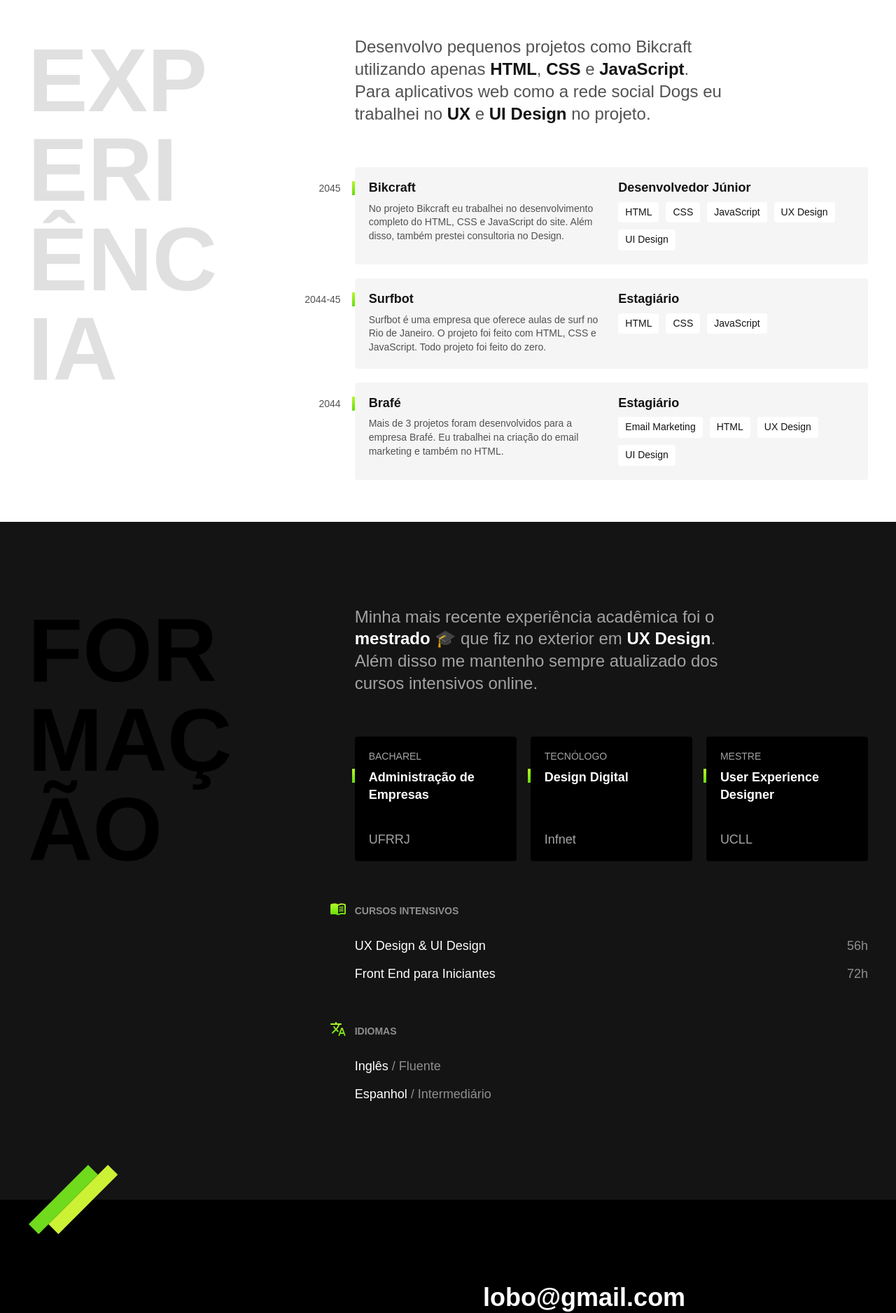
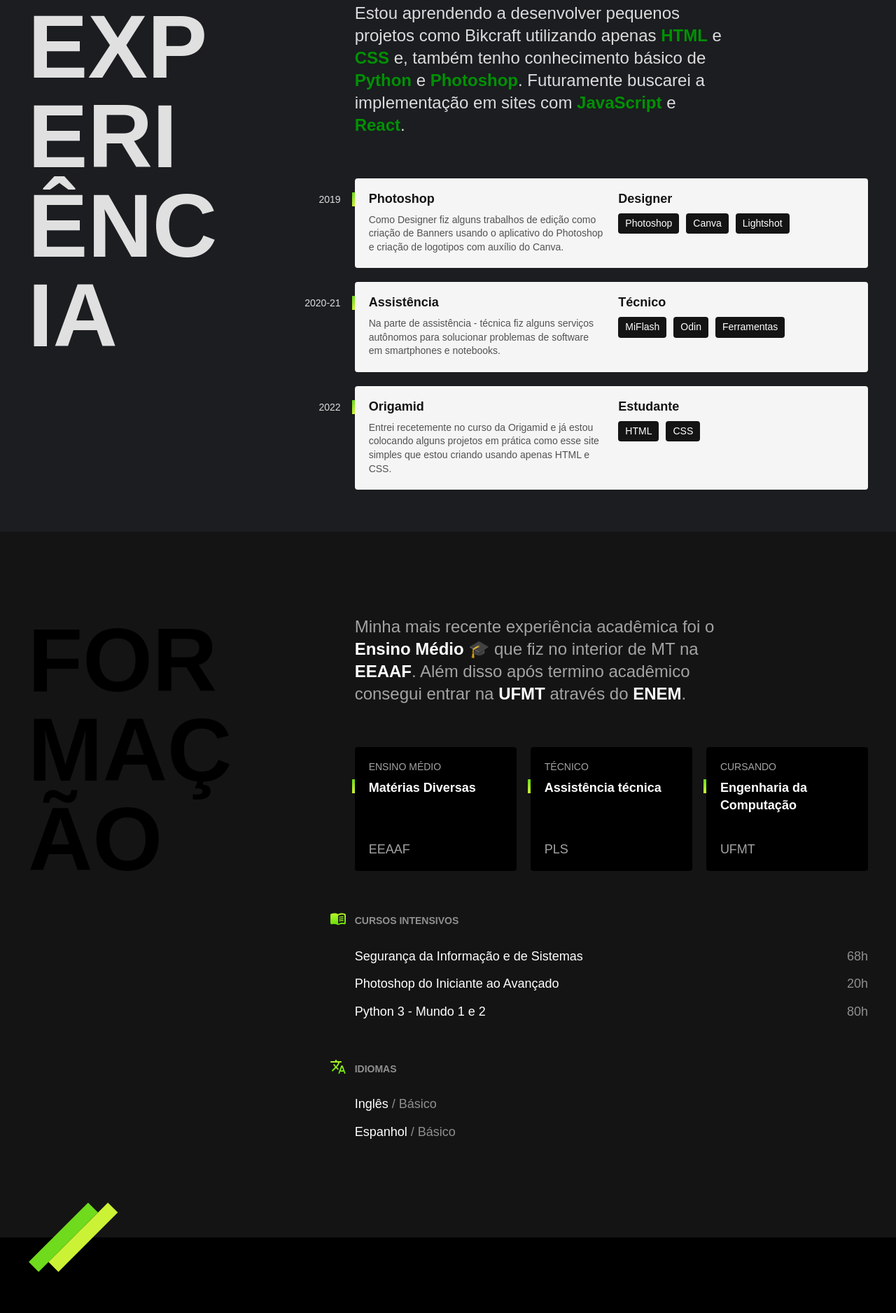
Before and after one commit to Ronald-Ca/primeiro-portifolio, a plain HTML site: page index.html in a window 1280 px wide. Shown: the part 712-2589 px from the top of the page at 70% size. Drawn offline with Linux system fonts and the light colour scheme.

Commit message:
portifólio personalizado do meu jeito

```diff
--- a/css/experiencia.css
+++ b/css/experiencia.css
@@ -16,11 +16,11 @@
   line-height: 1.33;
   max-width: 40ch;
   margin-bottom: 60px;
-  color: #525252;
+  color: #dcdcdc;
 }
 
 .experiencia-texto strong {
-  color: #141414;
+  color: #009104;
 }
 
 .empresa {
@@ -39,7 +39,7 @@
   display: block;
   width: 4px;
   height: 20px;
-  background: linear-gradient(#b6f829, #67dd0a);
+  background: linear-gradient(#70da1c, #ccf235);
   position: absolute;
   top: 20px;
   left: -4px;
@@ -51,7 +51,7 @@
   left: -100px;
   text-align: right;
   width: 80px;
-  color: #525252;
+  color: #dcdcdc;
   font-size: 0.875rem;
 }
 
@@ -59,6 +59,7 @@
   font-size: 1.125rem;
   line-height: 1.1;
   font-weight: bold;
+  color: #141414;
 }
 
 .empresa-texto {
@@ -78,7 +79,7 @@
   font-size: 0.875rem;
   line-height: 1.4;
   border-radius: 4px;
-  background: #fff;
+  background: #141414;
   padding: 5px 10px;
 }
 
@@ -88,7 +89,7 @@
     gap: 40px;
   }
   .experiencia .subtitulo {
-    color: #141414;
+    color: #009104;
   }
   .empresa-ano {
     position: initial;
--- a/css/formacao.css
+++ b/css/formacao.css
@@ -76,7 +76,7 @@
   display: block;
   width: 4px;
   height: 20px;
-  background: linear-gradient(#b6f829, #67dd0a);
+  background: linear-gradient(#70da1c, #ccf235);
   position: absolute;
   left: -24px;
 }
--- a/css/global.css
+++ b/css/global.css
@@ -1,7 +1,8 @@
 body {
   font-family: "Fira Sans", Arial, sans-serif;
   margin: 0px;
-  color: #141414;
+  color: #ffffff;
+  background: #1b1d20;
 }
 
 h1,
--- a/css/header.css
+++ b/css/header.css
@@ -5,6 +5,10 @@
   display: flex;
   justify-content: space-between;
   align-items: center;
+}
+
+.header img {
+  filter: invert(100%);
 }
 
 .header .header-menu {
@@ -15,12 +19,20 @@
 }
 
 .header-menu a {
-  font-size: 1.125rem;
+  font-size: 1.1rem;
   text-decoration: none;
   line-height: 1.3;
   padding: 10px 20px;
-  color: #141414;
+  color: #ffffff;
   display: block;
+  border: 0.125rem solid;
+  border-image: linear-gradient(90deg, #70da1c, #ccf235 100%) 1;
+  background-origin: border-box;
+  background-clip: content-box, border-box;
+}
+
+.header-menu a:hover {
+  background: linear-gradient(90deg, #70da1c, #ccf235 100%);
 }
 
 @media (max-width: 800px) {
@@ -29,8 +41,11 @@
     gap: 40px;
     padding: 20px;
   }
+  .header img {
+    filter: invert(100%);
+  }
   .header a {
-    background: #f5f5f5;
+    background: #1b1d20;
     border-radius: 4px;
   }
 }
--- a/css/introducao.css
+++ b/css/introducao.css
@@ -28,8 +28,8 @@
 }
 
 .introducao p {
-  font-size: 1.5rem;
-  color: #525252;
+  font-size: 1.4rem;
+  color: #dcdcdc;
 }
 
 @media (max-width: 1000px) {
--- a/index.html
+++ b/index.html
@@ -4,7 +4,7 @@
 <head>
   <meta charset="UTF-8">
   <meta name="viewport" content="width=device-width, initial-scale=1.0">
-  <title>Lobo - Desenvolvedor e Designer</title>
+  <title>DEV - Desenvolvedor e Designer</title>
   <link rel="stylesheet" href="./css/style.css">
   <meta name="description" content="Desenvolvedor Front End & Designer
   Localizado no Rio de Janeiro.">
@@ -12,7 +12,7 @@
 
 <body>
   <header class="header">
-    <img src="./img/marca.svg" alt="Lobo" width="104" height="38">
+    <img src="./img/icone.svg" alt="Dev" width="104" height="38">
     <nav>
       <ul class="header-menu">
         <li><a href="#experiencia">Experiência</a></li>
@@ -23,54 +23,50 @@
   </header>
 
   <main class="introducao">
-    <img src="./img/perfil.jpg" alt="Lobo Cinza" width="360" height="520">
+    <img src="./img/intro-img.svg" alt="Lobo Cinza" width="512" height="512">
     <div>
-      <h1>Desenvolvedor<br> Front End &<br> UX/UI Designer</h1>
-      <p>Localizado no Rio de Janeiro ⛱️</p>
+      <h1>Desenvolvedor<br> Front End &<br> Designer</h1>
+      <p>Localizado no Mato Grosso 🐆</p>
     </div>
   </main>
 
   <section class="experiencia" id="experiencia" aria-label="Experiência">
     <h2 class="subtitulo">Experiência</h2>
     <div>
-      <p class="experiencia-texto">Desenvolvo pequenos projetos como Bikcraft utilizando apenas <strong>HTML</strong>, <strong>CSS</strong> e <strong>JavaScript</strong>. Para aplicativos web como a rede social Dogs eu trabalhei no <strong>UX</strong> e <strong>UI Design</strong> no projeto.</p>
+      <p class="experiencia-texto">Estou aprendendo a desenvolver pequenos projetos como Bikcraft utilizando apenas <strong>HTML</strong> e <strong>CSS</strong> e, também tenho conhecimento básico de <strong>Python</strong> e <strong>Photoshop</strong>. Futuramente buscarei a implementação em sites com <strong>JavaScript</strong> e <strong>React</strong>.</p>
 
       <div class="empresa">
-        <span class="empresa-ano">2045</span>
-        <h3 class="empresa-titulo">Bikcraft</h3>
-        <span class="empresa-titulo">Desenvolvedor Júnior</span>
-        <p class="empresa-texto">No projeto Bikcraft eu trabalhei no desenvolvimento completo do HTML, CSS e JavaScript do site. Além disso, também prestei consultoria no Design.</p>
+        <span class="empresa-ano">2019</span>
+        <h3 class="empresa-titulo">Photoshop</h3>
+        <span class="empresa-titulo">Designer</span>
+        <p class="empresa-texto">Como Designer fiz alguns trabalhos de edição como criação de Banners usando o aplicativo do Photoshop e criação de logotipos com auxílio do Canva.</p>
         <ul class="empresa-habilidades">
-          <li>HTML</li>
-          <li>CSS</li>
-          <li>JavaScript</li>
-          <li>UX Design</li>
-          <li>UI Design</li>
+          <li>Photoshop</li>
+          <li>Canva</li>
+          <li>Lightshot</li>
         </ul>
       </div>
 
       <div class="empresa">
-        <span class="empresa-ano">2044-45</span>
-        <h3 class="empresa-titulo">Surfbot</h3>
-        <span class="empresa-titulo">Estagiário</span>
-        <p class="empresa-texto">Surfbot é uma empresa que oferece aulas de surf no Rio de Janeiro. O projeto foi feito com HTML, CSS e JavaScript. Todo projeto foi feito do zero.</p>
+        <span class="empresa-ano">2020-21</span>
+        <h3 class="empresa-titulo">Assistência</h3>
+        <span class="empresa-titulo">Técnico</span>
+        <p class="empresa-texto">Na parte de assistência - técnica fiz alguns serviços autônomos para solucionar problemas de software em smartphones e notebooks.</p>
         <ul class="empresa-habilidades">
-          <li>HTML</li>
-          <li>CSS</li>
-          <li>JavaScript</li>
+          <li>MiFlash</li>
+          <li>Odin</li>
+          <li>Ferramentas</li>
         </ul>
       </div>
 
       <div class="empresa">
-        <span class="empresa-ano">2044</span>
-        <h3 class="empresa-titulo">Brafé</h3>
-        <span class="empresa-titulo">Estagiário</span>
-        <p class="empresa-texto">Mais de 3 projetos foram desenvolvidos para a empresa Brafé. Eu trabalhei na criação do email marketing e também no HTML.</p>
+        <span class="empresa-ano">2022</span>
+        <h3 class="empresa-titulo">Origamid</h3>
+        <span class="empresa-titulo">Estudante</span>
+        <p class="empresa-texto">Entrei recetemente no curso da Origamid e já estou colocando alguns projetos em prática como esse site simples que estou criando usando apenas HTML e CSS.</p>
         <ul class="empresa-habilidades">
-          <li>Email Marketing</li>
           <li>HTML</li>
-          <li>UX Design</li>
-          <li>UI Design</li>
+          <li>CSS</li>
         </ul>
       </div>
 
@@ -83,24 +79,24 @@
 
       <div>
         <p class="formacao-texto">
-          Minha mais recente experiência acadêmica foi o <strong>mestrado 🎓</strong> que fiz no exterior em <strong>UX Design</strong>. Além disso me mantenho sempre atualizado dos cursos intensivos online.
+          Minha mais recente experiência acadêmica foi o <strong>Ensino Médio 🎓</strong> que fiz no interior de MT na <strong>EEAAF</strong>. Além disso após termino acadêmico consegui entrar na <strong>UFMT</strong> através do <strong>ENEM</strong>.
         </p>
 
         <ul class="faculdade-lista">
           <li class="faculdade">
-            <span class="faculdade-tipo">Bacharel</span>
-            <h3 class="faculdade-curso">Administração de Empresas</h3>
-            <span class="faculdade-instituicao">UFRRJ</span>
+            <span class="faculdade-tipo">Ensino Médio</span>
+            <h3 class="faculdade-curso">Matérias Diversas</h3>
+            <span class="faculdade-instituicao">EEAAF</span>
           </li>
           <li class="faculdade">
-            <span class="faculdade-tipo">Tecnólogo</span>
-            <h3 class="faculdade-curso">Design Digital</h3>
-            <span class="faculdade-instituicao">Infnet</span>
+            <span class="faculdade-tipo">Técnico</span>
+            <h3 class="faculdade-curso">Assistência técnica</h3>
+            <span class="faculdade-instituicao">PLS</span>
           </li>
           <li class="faculdade">
-            <span class="faculdade-tipo">Mestre</span>
-            <h3 class="faculdade-curso">User Experience Designer</h3>
-            <span class="faculdade-instituicao">UCLL</span>
+            <span class="faculdade-tipo">Cursando</span>
+            <h3 class="faculdade-curso">Engenharia da Computação</h3>
+            <span class="faculdade-instituicao">UFMT</span>
           </li>
         </ul>
 
@@ -108,16 +104,17 @@
           <div class="cursos">
             <h3>Cursos Intensivos</h3>
             <ul>
-              <li>UX Design & UI Design <span>56h</span></li>
-              <li>Front End para Iniciantes <span>72h</span></li>
+              <li>Segurança da Informação e de Sistemas <span>68h</span></li>
+              <li>Photoshop do Iniciante ao Avançado <span>20h</span></li>
+              <li>Python 3 - Mundo 1 e 2 <span>80h</span></li>
             </ul>
           </div>
 
           <div class="idiomas">
             <h3>Idiomas</h3>
             <ul>
-              <li>Inglês <span>/ Fluente</span></li>
-              <li>Espanhol <span>/ Intermediário</span></li>
+              <li>Inglês <span>/ Básico</span></li>
+              <li>Espanhol <span>/ Básico</span></li>
             </ul>
           </div>
         </div>
@@ -129,11 +126,11 @@
     <div class="footer-container">
       <p class="footer-texto">Estou disponível para novos projetos no momento. Entre em contato comigo e marcamos uma conversa 👋</p>
       <ul class="footer-contato">
-        <li>lobo@gmail.com</li>
-        <li>+55 21 9999-9999</li>
-        <li><a href="/">@instagram</a></li>
+        <li><a href="https://mail.google.com/mail/u/0/#inbox" target="_blank">ronaldcamargo11@gmail.com</li>
+        <li><a href="https://api.whatsapp.com/send?phone=5566984043892&text=Ol%C3%A1%20sou%20Ronald%20Camargo%2C%20iniciante%20em%20Front%20End!" target="_blank">+55 66 98404 - 3892</li>
+        <li><a href="https://instagram.com/ronald_camargo_?igshid=YmMyMTA2M2Y=" target="_blank">@ronald_camargo_</a></li>
       </ul>
-      <p class="footer-copy">Lobo. Alguns direitos resevados</p>
+      <p class="footer-copy">DEV. Alguns direitos resevados</p>
     </div>
   </footer>
 
```
Also changed, not shown: img/icone.svg (added), img/intro-img.svg (added), img/marca.svg (deleted), img/perfil.jpg (deleted).
